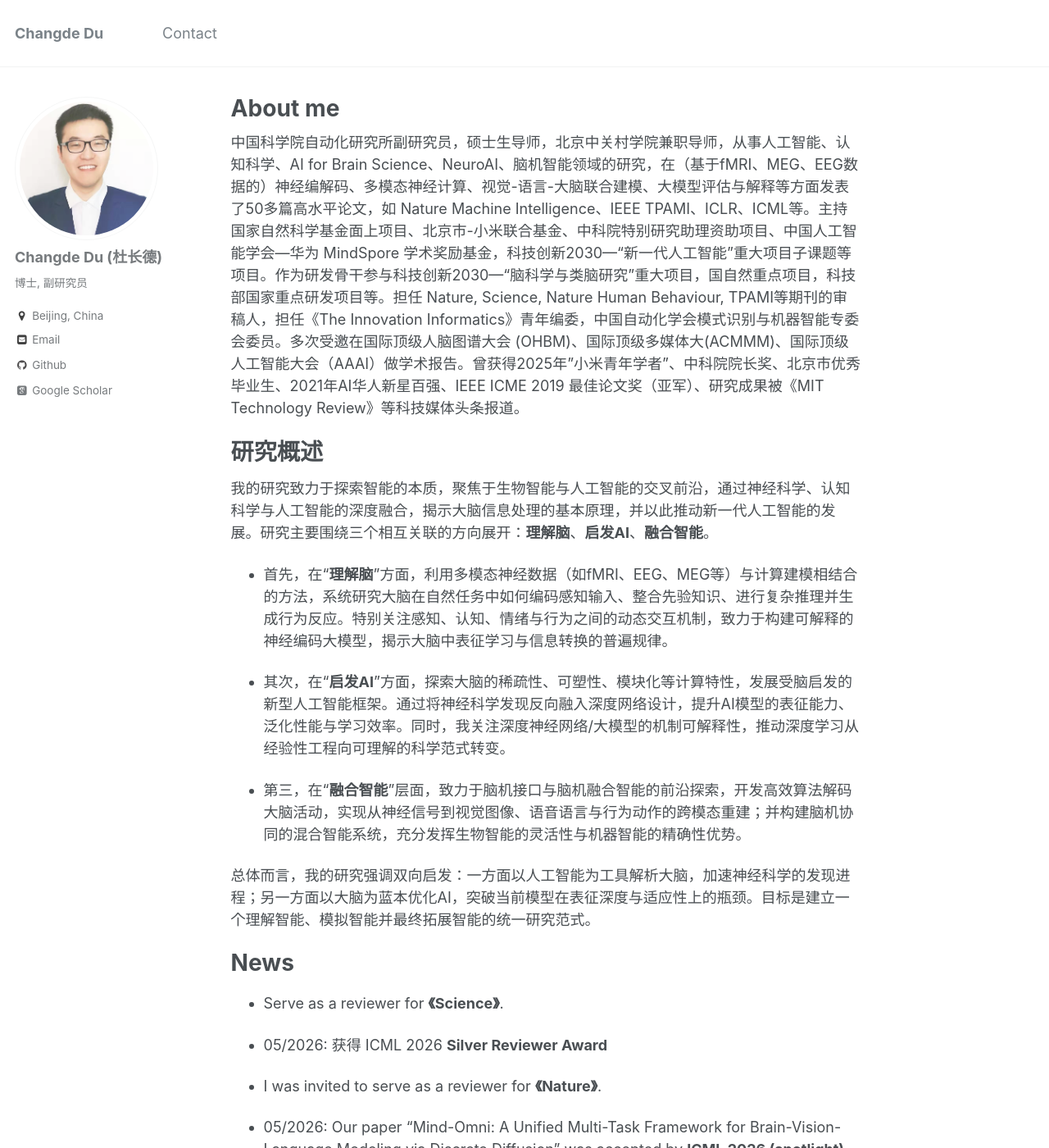
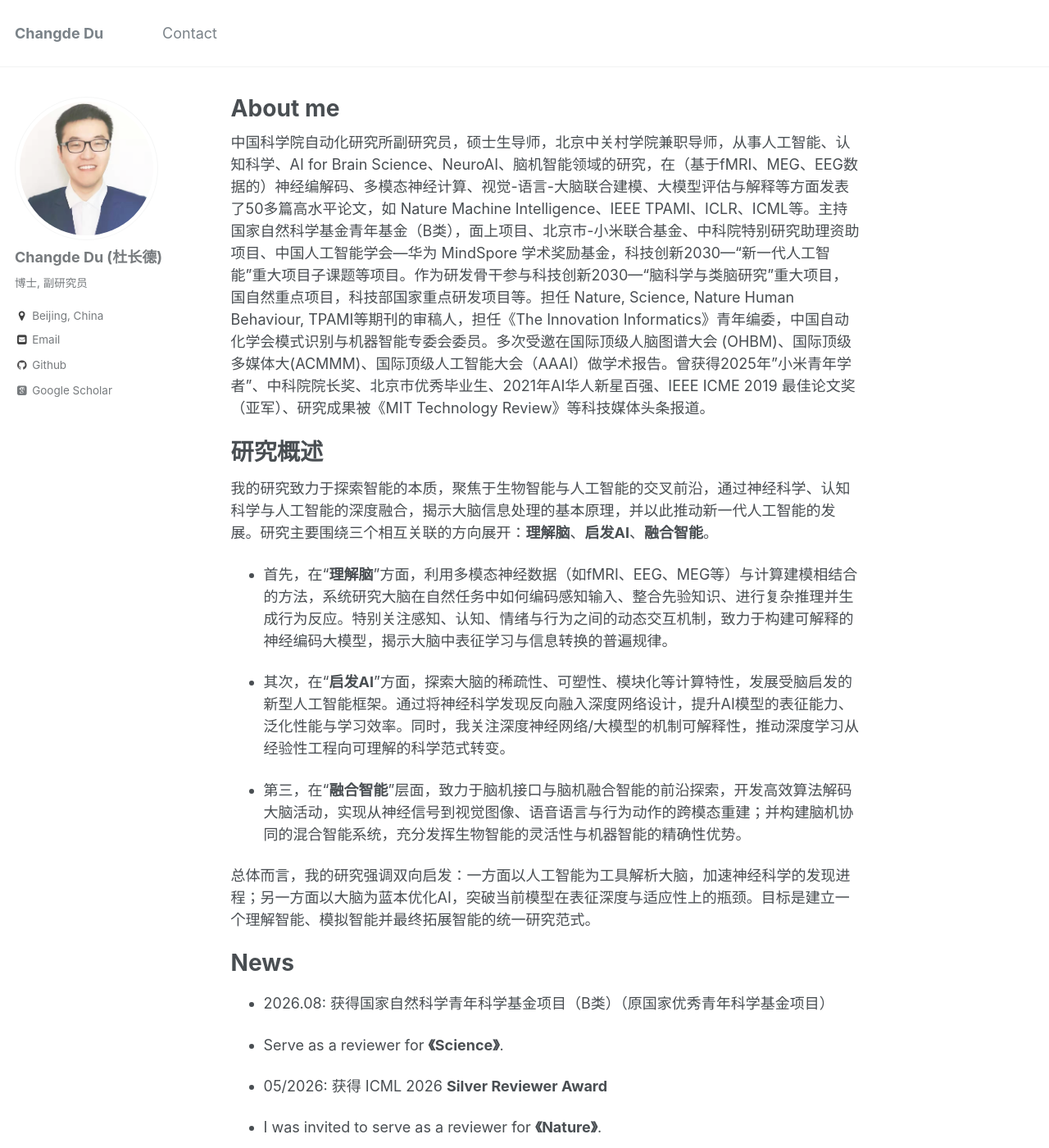
Before and after one commit to ChangdeDu/changdedu.github.io, a Jekyll site: the page built from _pages/about.md, in a window 1280 px wide and 1400 px high. Shown: the whole window at 82% size. Built offline with Jekyll 4.4.1, drawn with Linux system fonts in a browser that asks for light colours; some web fonts are replaced; some of the changed text lies outside the part shown.

Commit message:
Update about.md

```diff
--- a/_pages/about.md
+++ b/_pages/about.md
@@ -8,7 +8,7 @@ redirect_from:
   - /about.html
 ---
 
-中国科学院自动化研究所副研究员，硕士生导师，北京中关村学院兼职导师，从事人工智能、认知科学、AI for Brain Science、NeuroAI、脑机智能领域的研究，在（基于fMRI、MEG、EEG数据的）神经编解码、多模态神经计算、视觉-语言-大脑联合建模、大模型评估与解释等方面发表了50多篇高水平论文，如 Nature Machine Intelligence、IEEE TPAMI、ICLR、ICML等。主持国家自然科学基金面上项目、北京市-小米联合基金、中科院特别研究助理资助项目、中国人工智能学会—华为 MindSpore 学术奖励基金，科技创新2030—“新一代人工智能”重大项目子课题等项目。作为研发骨干参与科技创新2030—“脑科学与类脑研究”重大项目，国自然重点项目，科技部国家重点研发项目等。担任 Nature, Science, Nature Human Behaviour, TPAMI等期刊的审稿人，担任《The Innovation Informatics》青年编委，中国自动化学会模式识别与机器智能专委会委员。多次受邀在国际顶级人脑图谱大会 (OHBM)、国际顶级多媒体大(ACMMM)、国际顶级人工智能大会（AAAI）做学术报告。曾获得2025年"小米青年学者"、中科院院长奖、北京市优秀毕业生、2021年AI华人新星百强、IEEE ICME 2019 最佳论文奖（亚军）、研究成果被《MIT Technology Review》等科技媒体头条报道。
+中国科学院自动化研究所副研究员，硕士生导师，北京中关村学院兼职导师，从事人工智能、认知科学、AI for Brain Science、NeuroAI、脑机智能领域的研究，在（基于fMRI、MEG、EEG数据的）神经编解码、多模态神经计算、视觉-语言-大脑联合建模、大模型评估与解释等方面发表了50多篇高水平论文，如 Nature Machine Intelligence、IEEE TPAMI、ICLR、ICML等。主持国家自然科学基金青年基金（B类），面上项目、北京市-小米联合基金、中科院特别研究助理资助项目、中国人工智能学会—华为 MindSpore 学术奖励基金，科技创新2030—“新一代人工智能”重大项目子课题等项目。作为研发骨干参与科技创新2030—“脑科学与类脑研究”重大项目，国自然重点项目，科技部国家重点研发项目等。担任 Nature, Science, Nature Human Behaviour, TPAMI等期刊的审稿人，担任《The Innovation Informatics》青年编委，中国自动化学会模式识别与机器智能专委会委员。多次受邀在国际顶级人脑图谱大会 (OHBM)、国际顶级多媒体大(ACMMM)、国际顶级人工智能大会（AAAI）做学术报告。曾获得2025年"小米青年学者"、中科院院长奖、北京市优秀毕业生、2021年AI华人新星百强、IEEE ICME 2019 最佳论文奖（亚军）、研究成果被《MIT Technology Review》等科技媒体头条报道。
 
 # 研究概述
 我的研究致力于探索智能的本质，聚焦于生物智能与人工智能的交叉前沿，通过神经科学、认知科学与人工智能的深度融合，揭示大脑信息处理的基本原理，并以此推动新一代人工智能的发展。研究主要围绕三个相互关联的方向展开：**理解脑**、**启发AI**、**融合智能**。
@@ -22,6 +22,8 @@ redirect_from:
 总体而言，我的研究强调双向启发：一方面以人工智能为工具解析大脑，加速神经科学的发现进程；另一方面以大脑为蓝本优化AI，突破当前模型在表征深度与适应性上的瓶颈。目标是建立一个理解智能、模拟智能并最终拓展智能的统一研究范式。
 
 # News
+- 2026.08: 获得国家自然科学青年科学基金项目（B类）（原国家优秀青年科学基金项目）
+
 - Serve as a reviewer for **《Science》**.
 
 - 05/2026: 获得 ICML 2026 **Silver Reviewer Award**
```
Also changed, not shown: other parts of _pages/about.md (+0 -24 lines).
